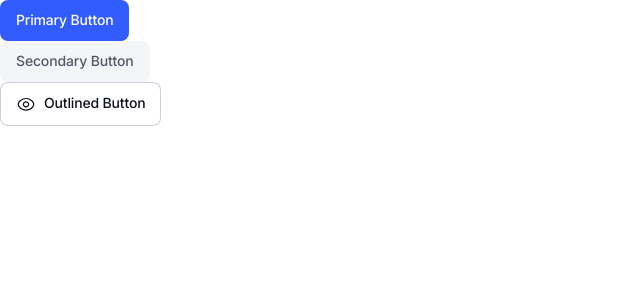
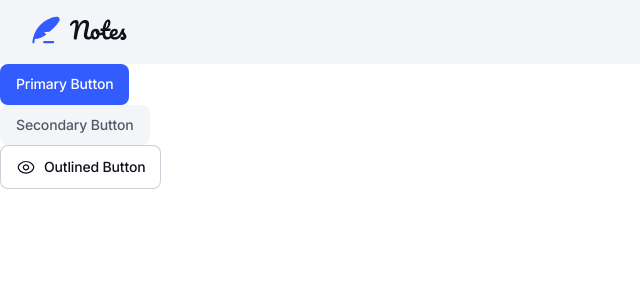
Before and after one commit to vicaleksa/note-taking-web-app, a React app: page / in a window 1280 px wide. Shown: the top 300 px of the page, without its empty margins (0-640 px from the left). Built offline with nearby package versions, Linux system fonts and the light colour scheme.

Commit message:
add page header

```diff
--- /dev/null
+++ b/src/components/PageHeader/index.tsx
@@ -0,0 +1,10 @@
+import styles from './style.module.css';
+import logo from '../../assets/images/logo.svg';
+
+export default function PageHeader() {
+    return (
+        <header className={styles.header}>
+            <img src={logo} alt="" />
+        </header>
+    );
+}
--- /dev/null
+++ b/src/components/PageHeader/style.module.css
@@ -0,0 +1,10 @@
+.header {
+    background-color: var(--clr-neutral-100);
+    padding: var(--spacing-150) var(--spacing-200);
+}
+
+@media (width >= 48rem) {
+    .header {
+        padding: var(--spacing-200) var(--spacing-400) ;
+    }
+}
--- a/src/index.tsx
+++ b/src/index.tsx
@@ -4,11 +4,13 @@ import './index.css';
 import './variables.css';
 import 'normalize.css';
 import Button from './components/Button';
+import PageHeader from './components/PageHeader';
 import iconShow from './assets/images/icon-show-password.svg';
 
 function App() {
     return (
         <>
+            <PageHeader />
             <Button variant="primary" buttonText="Primary Button" />
             <Button variant="secondary" buttonText="Secondary Button" />
             <Button
```
